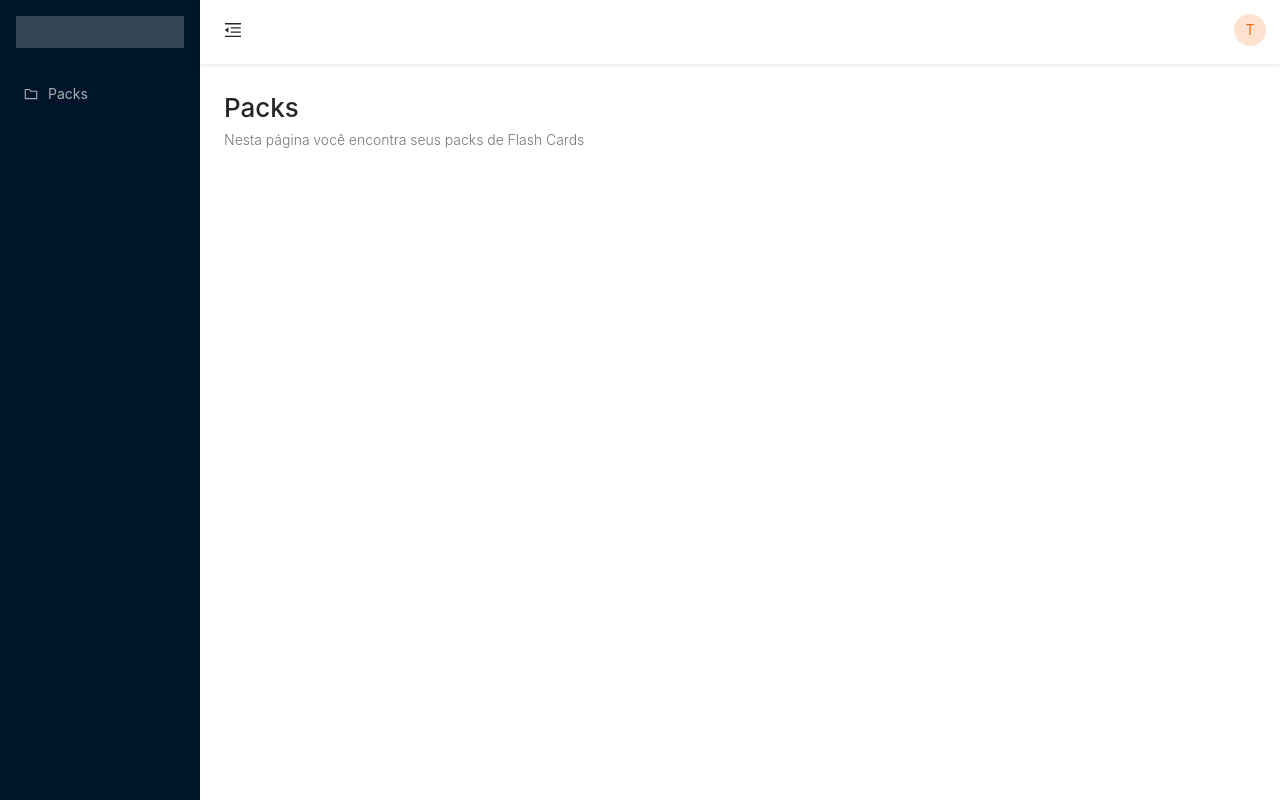
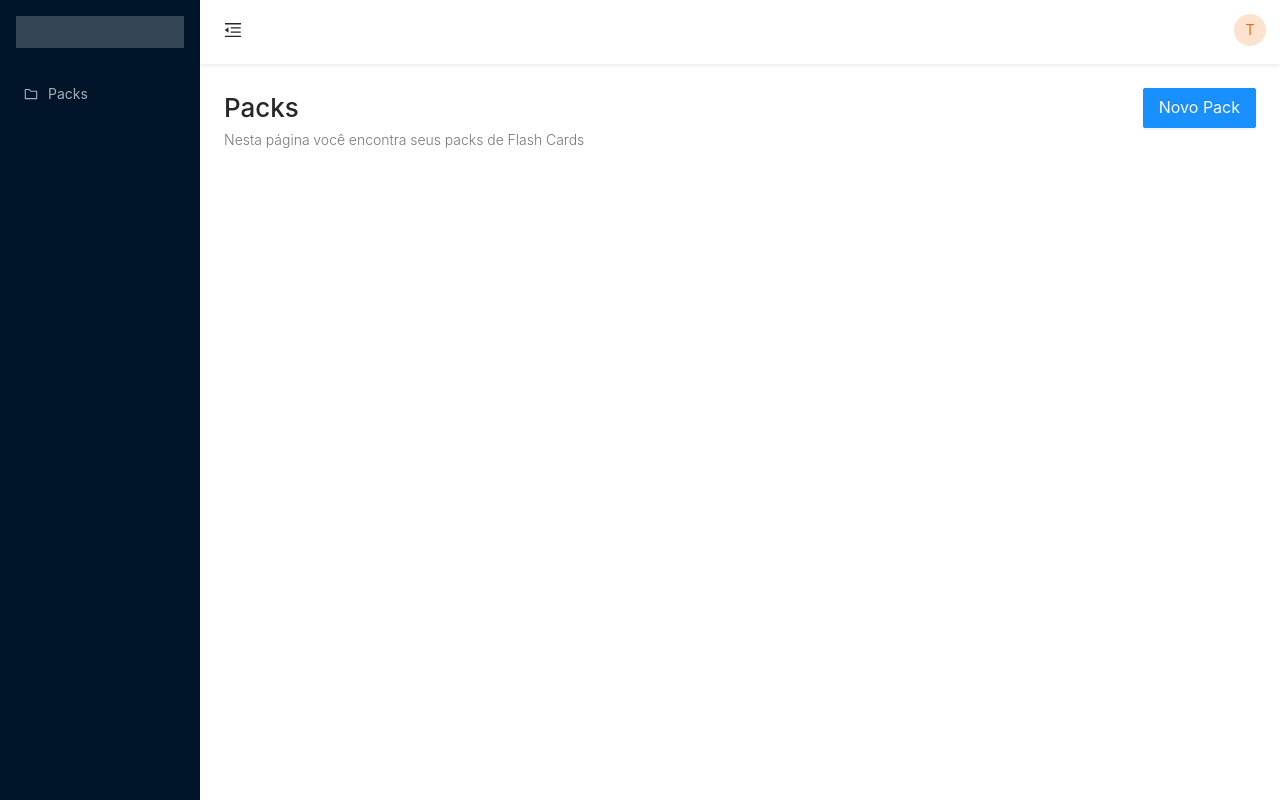
Before and after one commit to tgbaldo/flashcards-front-reactjs, a React (Create React App) app: page /packs in a window 1280 px wide. Built offline with nearby package versions, Linux system fonts and the light colour scheme.

Commit message:
add button in packs page

```diff
--- a/src/pages/Packs/index.js
+++ b/src/pages/Packs/index.js
@@ -1,11 +1,14 @@
 import React from 'react';
-import { Row, Col } from 'antd';
+import { Row, Col, Button, Space } from 'antd';
 
 export default function PacksPage() {
     return (
         <Row gutter={20}>
-            <Col>
+            <Col span={12}>
                 <h1>Packs<p>Nesta página você encontra seus packs de Flash Cards</p></h1>
+            </Col>
+            <Col span={12} style={{ textAlign: 'right' }}>
+                <Button size="large" type="primary">Novo Pack</Button>
             </Col>
         </Row>
     )
```
